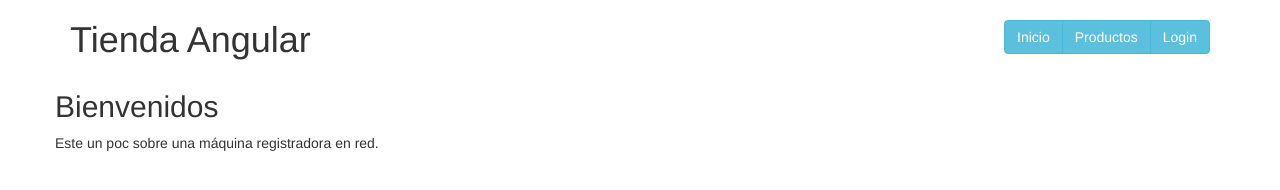
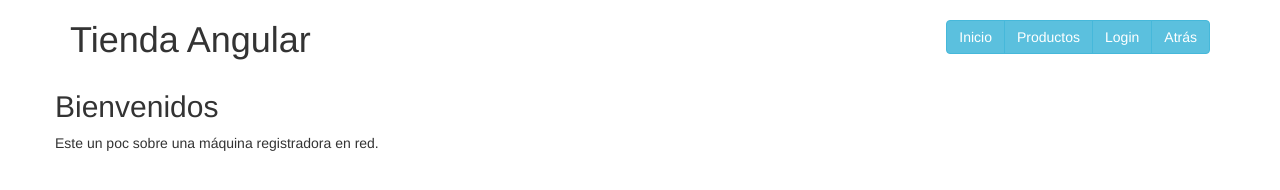
Before and after one commit to alexseik/tienda-angular, a website: page app/index.html in a window 1280 px wide. Drawn offline with nearby package versions, Linux system fonts and the light colour scheme; some packages are replaced by stand-ins of ours.

Commit message:
Header back button

```diff
--- a/app/view/header.html
+++ b/app/view/header.html
@@ -10,6 +10,7 @@
                 <!-- <button type="button" class="btn btn-info" ng-click="goTo('listClients')">Clientes</button> -->
                 <button type="button" class="btn btn-info" ng-click="goTo('listProducts')">Productos</button>
                 <button type="button" class="btn btn-info" ng-click="goTo('login')">Login</button>
+                <button type="button" class="btn btn-info" ng-click="back()">Atrás</button>
             </div>
         </div>
     </div>
```
